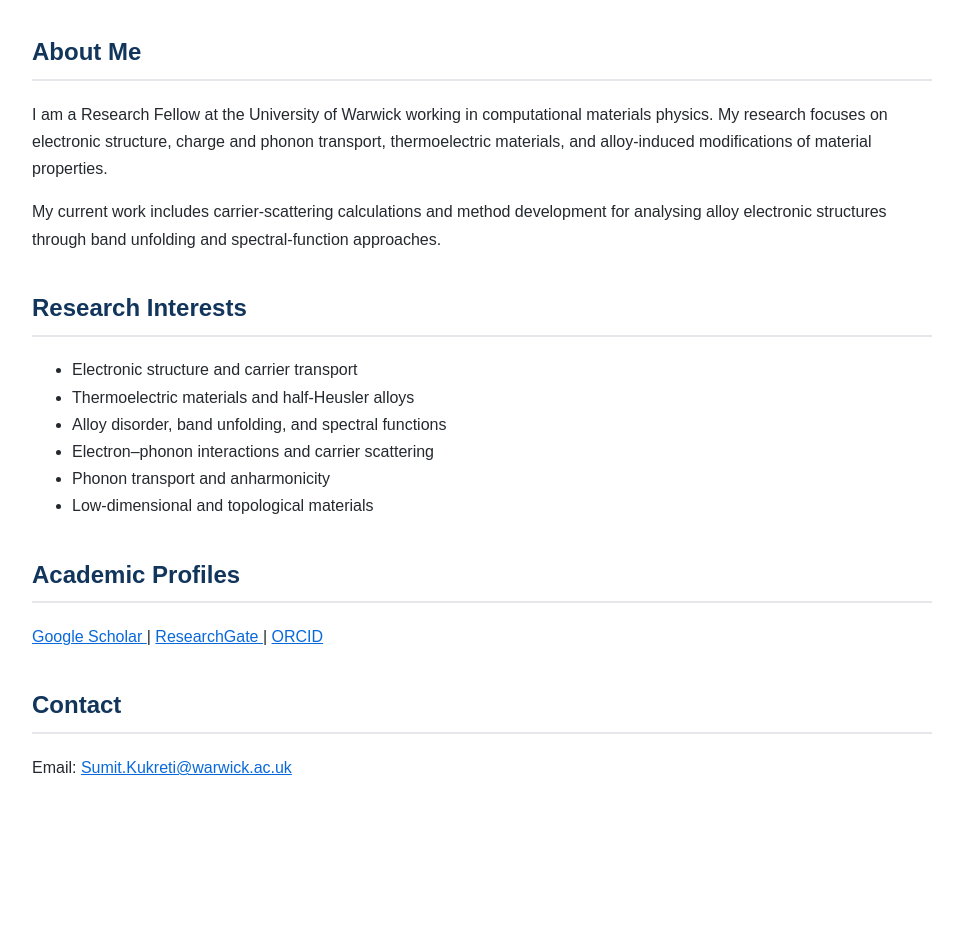
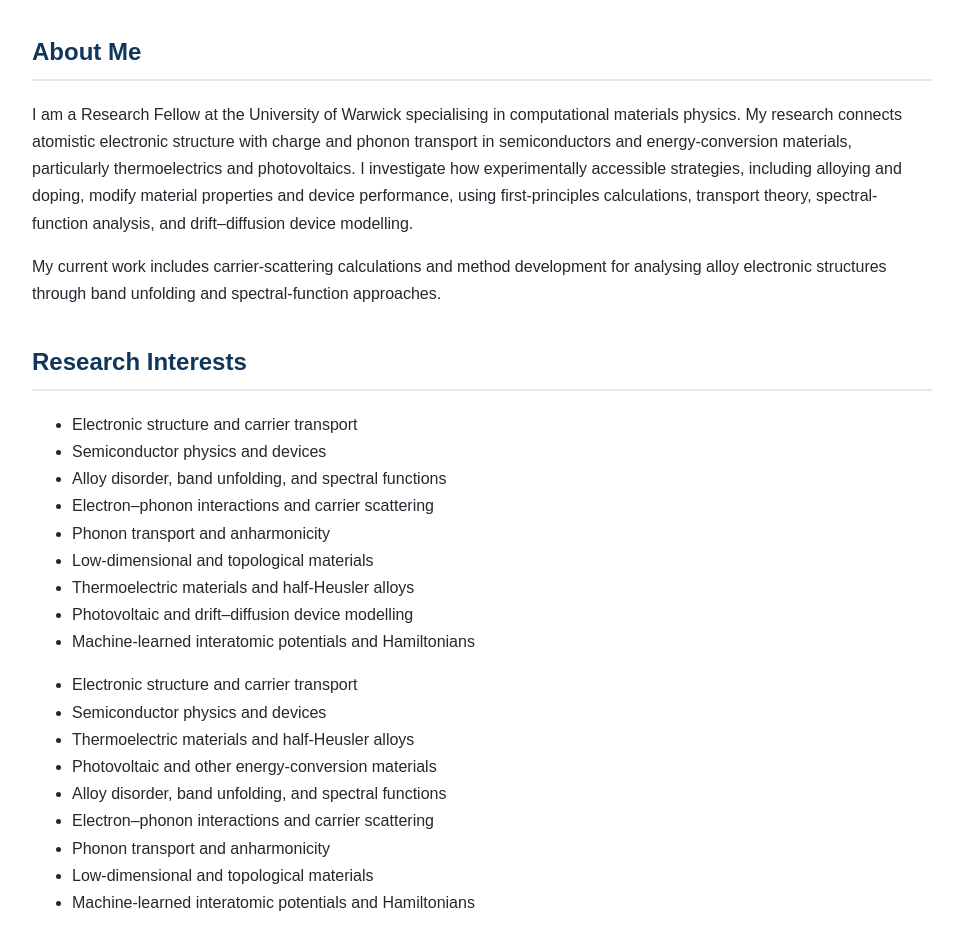
Before and after one commit to KukretiS/KukretiS.github.io, a plain HTML site: page index.html in a window 1280 px wide. Shown: the part 224-1152 px from the top of the page, without its empty margins (158-1121 px from the left). Before the commit the page ends 1071 px from the top, so only its background shows below. Drawn offline with Linux system fonts and the light colour scheme.

Commit message:
Revise About Me and Research Interests sections
Updated the 'About Me' section to provide a more detailed overview of research focus and interests, including specific areas of study and methodologies.

```diff
--- a/index.html
+++ b/index.html
@@ -57,10 +57,14 @@
       <h2>About Me</h2>
 
       <p>
-        I am a Research Fellow at the University of Warwick working
-        in computational materials physics. My research focuses on
-        electronic structure, charge and phonon transport, thermoelectric
-        materials, and alloy-induced modifications of material properties.
+        I am a Research Fellow at the University of Warwick specialising in
+       computational materials physics. My research connects atomistic
+       electronic structure with charge and phonon transport in semiconductors
+       and energy-conversion materials, particularly thermoelectrics and
+       photovoltaics. I investigate how experimentally accessible strategies,
+       including alloying and doping, modify material properties and device
+       performance, using first-principles calculations, transport theory,
+       spectral-function analysis, and drift–diffusion device modelling.
       </p>
 
       <p>
@@ -75,12 +79,36 @@
 
       <ul>
         <li>Electronic structure and carrier transport</li>
-        <li>Thermoelectric materials and half-Heusler alloys</li>
+        <li>Semiconductor physics and devices</li>
         <li>Alloy disorder, band unfolding, and spectral functions</li>
         <li>Electron–phonon interactions and carrier scattering</li>
         <li>Phonon transport and anharmonicity</li>
         <li>Low-dimensional and topological materials</li>
+        <li>Thermoelectric materials and half-Heusler alloys</li>
+        <li>Photovoltaic and drift–diffusion device modelling</li>
+        <li>Machine-learned interatomic potentials and Hamiltonians</li>
+
+
       </ul>
+      <ul>
+  <li>Electronic structure and carrier transport</li>
+
+  <li>Semiconductor physics and devices</li>
+
+  <li>Thermoelectric materials and half-Heusler alloys</li>
+
+  <li>Photovoltaic and other energy-conversion materials</li>
+
+  <li>Alloy disorder, band unfolding, and spectral functions</li>
+
+  <li>Electron–phonon interactions and carrier scattering</li>
+
+  <li>Phonon transport and anharmonicity</li>
+
+  <li>Low-dimensional and topological materials</li>
+
+  <li>Machine-learned interatomic potentials and Hamiltonians</li>
+</ul>
     </section>
 
     <section>
```
